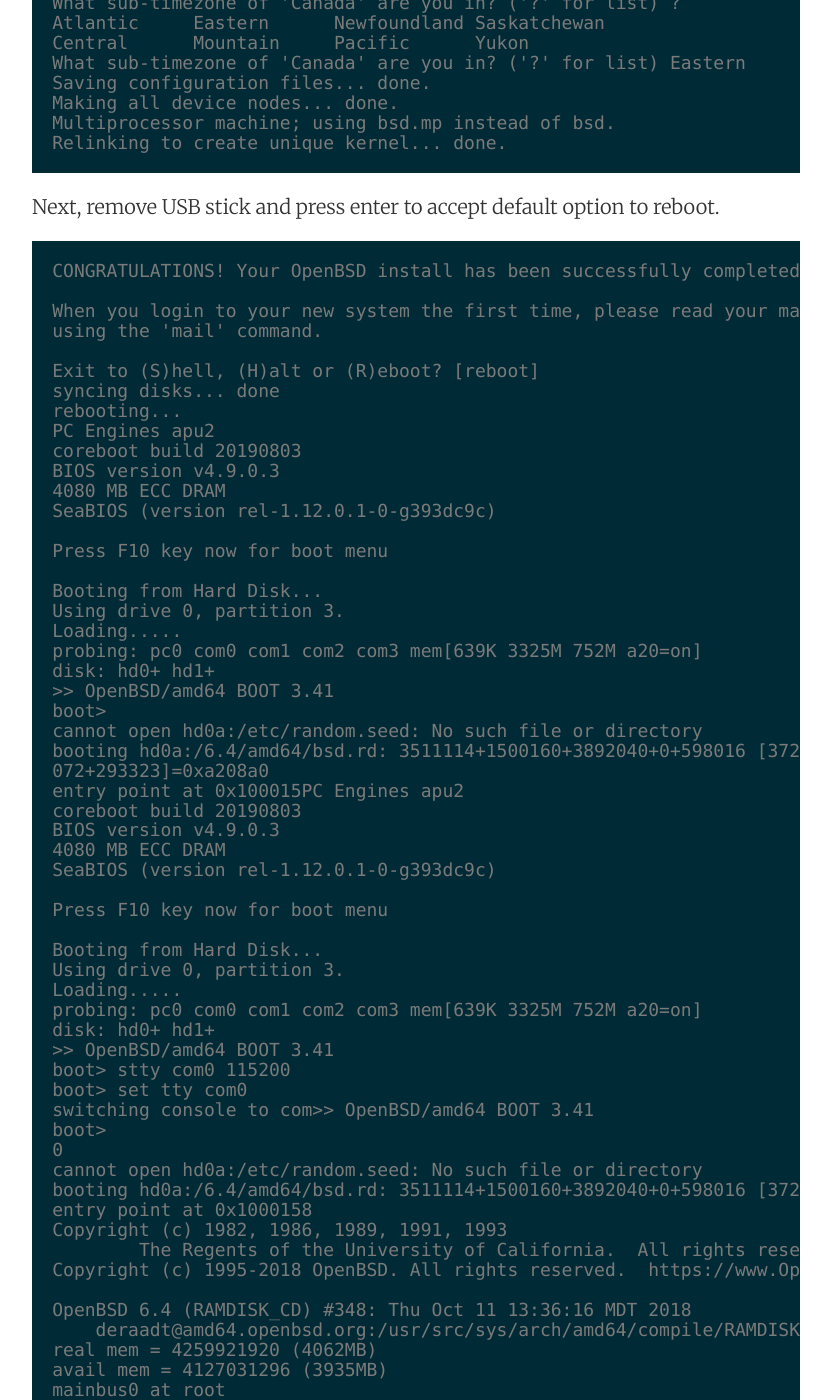
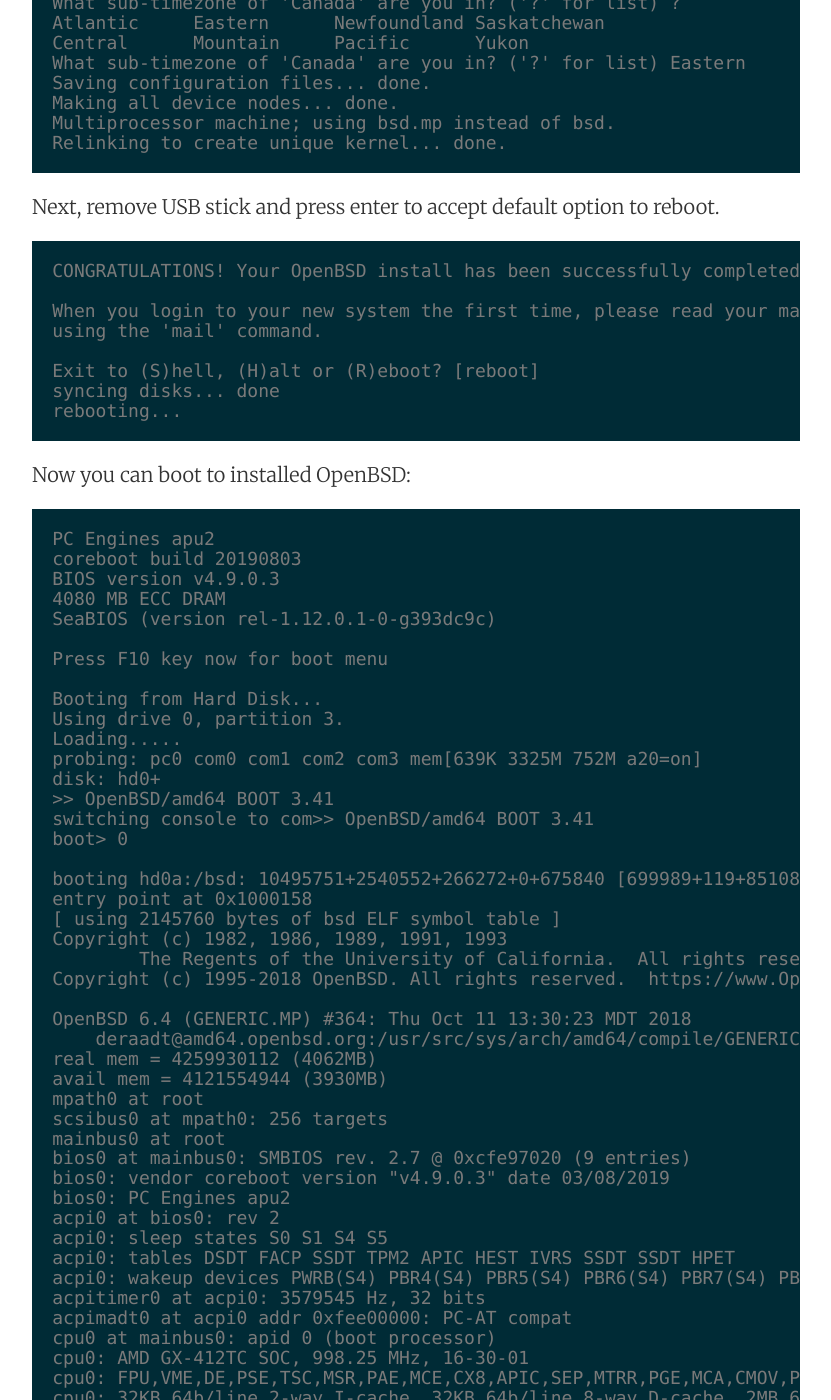
Before and after one commit to oboroc/oboroc.github.io, a Jekyll site: the page built from _posts/2019-03-11-setting-up-a-pc-engines-apu2c4.md, in a window 1280 px wide and 1400 px high, scrolled down 14524 px. Shown: the whole window, without its empty margins (224-1055 px from the left). Built offline with Jekyll 4.4.1, drawn with Linux system fonts in a browser that asks for light colours; some of the changed text lies outside the part shown.

Commit message:
Update 2019-03-11-setting-up-a-pc-engines-apu2c4.md

````diff
--- a/_posts/2019-03-11-setting-up-a-pc-engines-apu2c4.md
+++ b/_posts/2019-03-11-setting-up-a-pc-engines-apu2c4.md
@@ -465,7 +465,7 @@
     [X] bsd.rd        [X] man64.tgz     [X] xshare64.tgz
 Set name(s)? (or 'abort' or 'done') [done]
 ```
-Type `no` and press enter. Press enter again to finish installing sets.
+Type `yes` and press enter. Press enter again to finish installing sets.
 ```
 Directory does not contain SHA256.sig. Continue without verification? [no] yes
 Installing bsd          100% |**************************| 14987 KB    00:00
@@ -520,147 +520,9 @@
 Exit to (S)hell, (H)alt or (R)eboot? [reboot]
 syncing disks... done
 rebooting...
-PC Engines apu2
-coreboot build 20190803
-BIOS version v4.9.0.3
-4080 MB ECC DRAM
-SeaBIOS (version rel-1.12.0.1-0-g393dc9c)
-
-Press F10 key now for boot menu
-
-Booting from Hard Disk...
-Using drive 0, partition 3.
-Loading.....
-probing: pc0 com0 com1 com2 com3 mem[639K 3325M 752M a20=on]
-disk: hd0+ hd1+
->> OpenBSD/amd64 BOOT 3.41
-boot>
-cannot open hd0a:/etc/random.seed: No such file or directory
-booting hd0a:/6.4/amd64/bsd.rd: 3511114+1500160+3892040+0+598016 [372715+111+441
-072+293323]=0xa208a0
-entry point at 0x100015PC Engines apu2
-coreboot build 20190803
-BIOS version v4.9.0.3
-4080 MB ECC DRAM
-SeaBIOS (version rel-1.12.0.1-0-g393dc9c)
-
-Press F10 key now for boot menu
-
-Booting from Hard Disk...
-Using drive 0, partition 3.
-Loading.....
-probing: pc0 com0 com1 com2 com3 mem[639K 3325M 752M a20=on]
-disk: hd0+ hd1+
->> OpenBSD/amd64 BOOT 3.41
-boot> stty com0 115200
-boot> set tty com0
-switching console to com>> OpenBSD/amd64 BOOT 3.41
-boot>
-0
-cannot open hd0a:/etc/random.seed: No such file or directory
-booting hd0a:/6.4/amd64/bsd.rd: 3511114+1500160+3892040+0+598016 [372715+111+440
-entry point at 0x1000158
-Copyright (c) 1982, 1986, 1989, 1991, 1993
-        The Regents of the University of California.  All rights reserved.
-Copyright (c) 1995-2018 OpenBSD. All rights reserved.  https://www.OpenBSD.org
-
-OpenBSD 6.4 (RAMDISK_CD) #348: Thu Oct 11 13:36:16 MDT 2018
-    deraadt@amd64.openbsd.org:/usr/src/sys/arch/amd64/compile/RAMDISK_CD
-real mem = 4259921920 (4062MB)
-avail mem = 4127031296 (3935MB)
-mainbus0 at root
-bios0 at mainbus0: SMBIOS rev. 2.7 @ 0xcfe97020 (9 entries)
-bios0: vendor coreboot version "v4.9.0.3" date 03/08/2019
-bios0: PC Engines apu2
-acpi0 at bios0: rev 2
-acpi0: tables DSDT FACP SSDT TPM2 APIC HEST IVRS SSDT SSDT HPET
-acpimadt0 at acpi0 addr 0xfee00000: PC-AT compat
-cpu0 at mainbus0: apid 0 (boot processor)
-cpu0: AMD GX-412TC SOC, 998.28 MHz, 16-30-01
-cpu0: FPU,VME,DE,PSE,TSC,MSR,PAE,MCE,CX8,APIC,SEP,MTRR,PGE,MCA,CMOV,PAT,PSE36,CT
-cpu0: 32KB 64b/line 2-way I-cache, 32KB 64b/line 8-way D-cache, 2MB 64b/line 16e
-cpu0: ITLB 32 4KB entries fully associative, 8 4MB entries fully associative
-cpu0: DTLB 40 4KB entries fully associative, 8 4MB entries fully associative
-cpu0: apic clock running at 99MHz
-cpu0: mwait min=64, max=64, IBE
-cpu at mainbus0: not configured
-cpu at mainbus0: not configured
-cpu at mainbus0: not configured
-ioapic0 at mainbus0: apid 4 pa 0xfec00000, version 21, 24 pins
-ioapic1 at mainbus0: apid 5 pa 0xfec20000, version 21, 32 pins, remapped
-acpiprt0 at acpi0: bus 0 (PCI0)
-acpiprt1 at acpi0: bus -1 (PBR4)
-acpiprt2 at acpi0: bus 1 (PBR5)
-acpiprt3 at acpi0: bus 2 (PBR6)
-acpiprt4 at acpi0: bus 3 (PBR7)
-acpiprt5 at acpi0: bus -1 (PBR8)
-acpicpu at acpi0 not configured
-"PNP0C0C" at acpi0 not configured
-"PNP0B00" at acpi0 not configured
-"BOOT0000" at acpi0 not configured
-pci0 at mainbus0 bus 0
-pchb0 at pci0 dev 0 function 0 "AMD AMD64 16h Root Complex" rev 0x00
-vendor "AMD", unknown product 0x1567 (class system subclass IOMMU, rev 0x00) atd
-pchb1 at pci0 dev 2 function 0 "AMD AMD64 16h Host" rev 0x00
-ppb0 at pci0 dev 2 function 2 "AMD AMD64 16h PCIE" rev 0x00: msi
-pci1 at ppb0 bus 1
-em0 at pci1 dev 0 function 0 "Intel I210" rev 0x03: msi, address 00:0d:b9:42:e48
-ppb1 at pci0 dev 2 function 3 "AMD AMD64 16h PCIE" rev 0x00: msi
-pci2 at ppb1 bus 2
-em1 at pci2 dev 0 function 0 "Intel I210" rev 0x03: msi, address 00:0d:b9:42:e49
-ppb2 at pci0 dev 2 function 4 "AMD AMD64 16h PCIE" rev 0x00: msi
-pci3 at ppb2 bus 3
-em2 at pci3 dev 0 function 0 "Intel I210" rev 0x03: msi, address 00:0d:b9:42:e4a
-"AMD Cryptographic Co-processor v3" rev 0x00 at pci0 dev 8 function 0 not confid
-xhci0 at pci0 dev 16 function 0 "AMD Bolton xHCI" rev 0x11: msi, xHCI 1.0
-usb0 at xhci0: USB revision 3.0
-uhub0 at usb0 configuration 1 interface 0 "AMD xHCI root hub" rev 3.00/1.00 add1
-ahci0 at pci0 dev 17 function 0 "AMD Hudson-2 SATA" rev 0x39: msi, AHCI 1.3
-ahci0: port 0: 6.0Gb/s
-scsibus0 at ahci0: 32 targets
-sd0 at scsibus0 targ 0 lun 0: <ATA, Samsung SSD 850, EMT4> SCSI3 0/direct fixedd
-sd0: 114473MB, 512 bytes/sector, 234441648 sectors, thin
-ehci0 at pci0 dev 19 function 0 "AMD Hudson-2 USB2" rev 0x39: apic 4 int 18
-usb1 at ehci0: USB revision 2.0
-uhub1 at usb1 configuration 1 interface 0 "AMD EHCI root hub" rev 2.00/1.00 add1
-"AMD Hudson-2 SMBus" rev 0x42 at pci0 dev 20 function 0 not configured
-"AMD Hudson-2 LPC" rev 0x11 at pci0 dev 20 function 3 not configured
-sdhc0 at pci0 dev 20 function 7 "AMD Bolton SD/MMC" rev 0x01: apic 4 int 16
-sdhc0: SDHC 2.0, 50 MHz base clock
-sdmmc0 at sdhc0: 4-bit, sd high-speed, mmc high-speed, dma
-pchb2 at pci0 dev 24 function 0 "AMD AMD64 16h Link Cfg" rev 0x00
-pchb3 at pci0 dev 24 function 1 "AMD AMD64 16h Address Map" rev 0x00
-pchb4 at pci0 dev 24 function 2 "AMD AMD64 16h DRAM Cfg" rev 0x00
-pchb5 at pci0 dev 24 function 3 "AMD AMD64 16h Misc Cfg" rev 0x00
-pchb6 at pci0 dev 24 function 4 "AMD AMD64 16h CPU Power" rev 0x00
-pchb7 at pci0 dev 24 function 5 "AMD AMD64 16h Misc Cfg" rev 0x00
-isa0 at mainbus0
-com0 at isa0 port 0x3f8/8 irq 4: ns16550a, 16 byte fifo
-com0: console
-com1 at isa0 port 0x2f8/8 irq 3: ns16550a, 16 byte fifo
-com2 at isa0 port 0x3e8/8 irq 5: ns16550a, 16 byte fifo
-umass0 at uhub0 port 3 configuration 1 interface 0 "Forza Motorsport 3" rev 2.02
-umass0: using SCSI over Bulk-Only
-scsibus1 at umass0: 2 targets, initiator 0
-sd1 at scsibus1 targ 1 lun 0: <Forza, Motorsport 3, 8.02> SCSI0 0/direct removaA
-sd1: 1927MB, 512 bytes/sector, 3948543 sectors
-uhub2 at uhub1 port 1 configuration 1 interface 0 "vendor 0x0438 product 0x79002
-softraid0 at root
-scsibus2 at softraid0: 256 targets
-root on rd0a swap on rd0b dump on rd0b
-erase ^?, werase ^W, kill ^U, intr ^C, status ^T
-
-Welcome to the OpenBSD/amd64 6.4 installation program.
-(I)nstall, (U)pgrade, (A)utoinstall or (S)hell? sd1 detached
-scsibus1 detached
-umass0 detached
-s
-# reboot
-syncing disks... done
-rebooting...
 ```
 
-Next, remove USB stick and then boot to installed OpenBSD:
+Now you can boot to installed OpenBSD:
 ```
 PC Engines apu2
 coreboot build 20190803
@@ -857,7 +719,6 @@
 apu2c4#
 ```
 
-
 ## Configure OpenBSD as a router
 
 A great example is [here](https://www.openbsd.org/faq/pf/example1.html)
````
